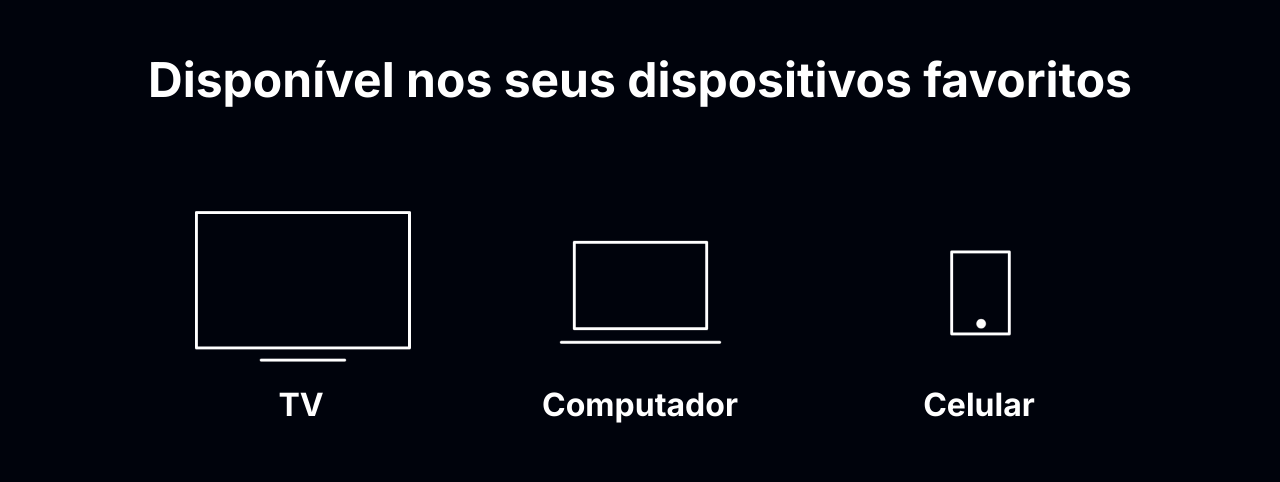
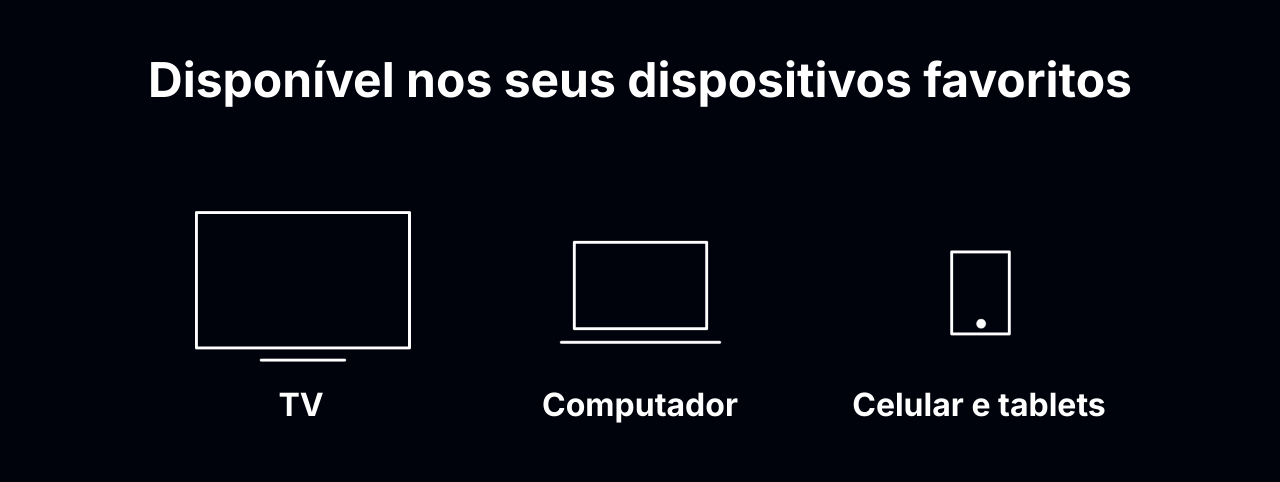
Before and after one commit to mariaaesg/aluraplus, a plain HTML site: page index.html in a window 1280 px wide. Shown: the part 3150-3632 px from the top of the page. Drawn offline with Linux system fonts and the light colour scheme; files whose address does not match are found by name.

Commit message:
Add files via upload

```diff
--- a/index.html
+++ b/index.html
@@ -66,7 +66,7 @@
             </li>
             <li>
                 <img src="img/celular.png" alt="Ícone de celular">
-                <h3 class="lista__item">Celular</h3>
+                <h3 class="lista__item">Celular e tablets</h3>
             </li>
         </ul>
     </section>
```
